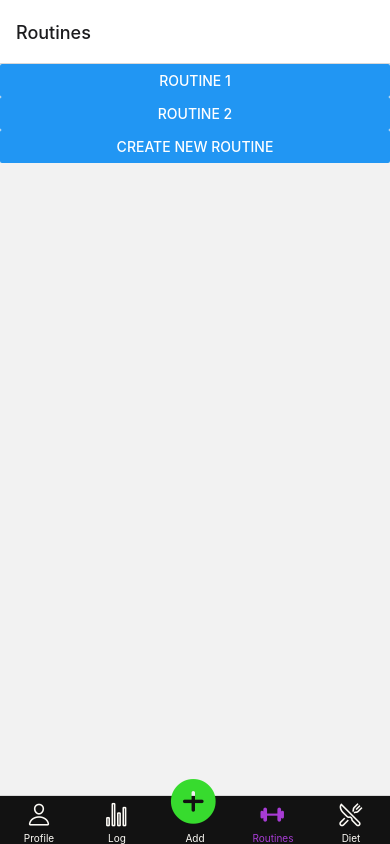
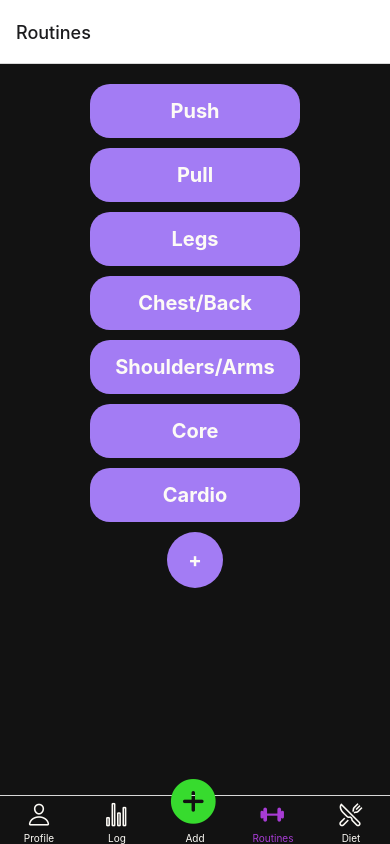
Before and after one commit to ryansevidal/FitnessTrackerApp, a React Native app: screen /Routines in a window 390 px wide. Built offline with nearby package versions, Linux system fonts and the light colour scheme.

Commit message:
routinesscreen styling changes

```diff
--- a/RoutineDetailScreen.js
+++ b/RoutineDetailScreen.js
@@ -2,13 +2,14 @@ import React from 'react';
 import { View, Text, Button } from 'react-native';
 import { deleteRoutine } from './routinesData'; // Adjust the import path
 
-const RoutineDetailScreen = ({ route }) => {
+const RoutineDetailScreen = ({ route, navigation }) => {
   const { routine } = route.params;
 
   const handleDelete = () => {
     // Call the deleteRoutine function from routinesData.js
     deleteRoutine(routine.title); // Make sure you imported the function
     // Navigate back to the RoutinesScreen or refresh the screen
+    navigation.goBack();
   };
 
   return (
--- a/RoutinesScreen.js
+++ b/RoutinesScreen.js
@@ -1,5 +1,5 @@
 import React, { useEffect, useState } from 'react';
-import { ScrollView, Button, StyleSheet } from 'react-native';
+import { View, ScrollView, TouchableOpacity, StyleSheet, Text } from 'react-native';
 import { getPreexistingRoutines, getAllRoutines } from './routinesData';
 
 const RoutinesScreen = ({ navigation }) => {
@@ -29,16 +29,24 @@ const RoutinesScreen = ({ navigation }) => {
   };
 
   return (
-    <ScrollView>
-      {allRoutines.map((routine, index) => (
-        <Button
-          key={index}
-          title={routine.title}
-          onPress={() => navigateToRoutineDetail(routine)}
-        />
-      ))}
-      <Button title="Create New Routine" onPress={navigateToCreateRoutine} />
-    </ScrollView>
+    <View style={styles.container}>
+        <ScrollView>
+        {allRoutines.map((routine, index) => (
+          <TouchableOpacity
+            style={styles.textWrapper}
+            onPress={() => navigateToRoutineDetail(routine)}
+          >
+            <Text style={styles.buttonText}>{routine.title}</Text>
+          </TouchableOpacity>
+        ))}
+        <TouchableOpacity
+          style={[styles.textWrapper, styles.addButton]}
+          onPress={navigateToCreateRoutine}
+        >
+          <Text style={styles.buttonText}>+</Text>
+        </TouchableOpacity>
+      </ScrollView>
+    </View>
   );
 };
 
@@ -49,48 +57,29 @@ const styles = StyleSheet.create({
       paddingBottom: 0, // Adjust this value to extend to the navigation bar
       backgroundColor: '#121212',
     },
-    headerContainer: {
-      flex: 1,
-      padding: 0,
-      backgroundColor: '#121212',
-    },
-    scrollContent: {
-      flexGrow: 1,
-      paddingVertical: 70,
-      justifyContent: 'flex-start',
-      paddingTop: 30,
-    },
-    headerWrapper: {
-      alignItems: 'center',
-      marginTop: 0,
-      marginBottom: 20,
-    },
-    headerText: {
-      color: '#ffffff',
-      fontSize: 32,
-      fontWeight: 'bold',
-    },
     textWrapper: {
+      width: '60%',
       backgroundColor: '#a37cf4',
-      padding: 10,
+      padding: 5,
       borderRadius: 20,
       marginBottom: 10,
+      alignSelf: 'center',
       alignItems: 'center',
       justifyContent: 'center',
     },
-    text: {
-      color: '#fdfbf6',
-      fontSize: 24,
-      fontWeight: 'bold',
-      marginBottom: 10,
-    },
     buttonText: {
       color: '#fdfbf6',
-      fontSize: 24,
+      fontSize: 20,
       fontWeight: 'bold',
       marginBottom: 10,
       marginTop: 10,
     },
+    addButton: {
+        backgroundColor: '#a37cf4',
+        width: 56,
+        height: 56,
+        borderRadius: 28,
+      },
 });
 
 export default RoutinesScreen;
@@ -454,23 +443,23 @@ export default RoutinesScreen;
 //       fontSize: 18,
 //       marginBottom: 10,
 //     },
-//     plusButton: {
-//       width: 56,
-//       height: 56,
-//       borderRadius: 28,
-//       backgroundColor: '#a37cf4', // Change to your desired color
-//       justifyContent: 'center',
-//       alignItems: 'center',
-//       elevation: 5,
-//       marginBottom: 10,
-//       marginLeft: 'auto', // This will center the button horizontally
-//       marginRight: 'auto', // This will center the button horizontally
-//     },
-//     plusButtonText: {
-//       color: 'white',
-//       fontSize: 24,
-//       fontWeight: 'bold',
-//     },
+    // plusButton: {
+    //   width: 56,
+    //   height: 56,
+    //   borderRadius: 28,
+    //   backgroundColor: '#a37cf4', // Change to your desired color
+    //   justifyContent: 'center',
+    //   alignItems: 'center',
+    //   elevation: 5,
+    //   marginBottom: 10,
+    //   marginLeft: 'auto', // This will center the button horizontally
+    //   marginRight: 'auto', // This will center the button horizontally
+    // },
+    // plusButtonText: {
+    //   color: 'white',
+    //   fontSize: 24,
+    //   fontWeight: 'bold',
+    // },
 //     input: {
 //       height: 40,
 //       margin: 12,
--- a/routinesData.js
+++ b/routinesData.js
@@ -1,7 +1,11 @@
 const preexistingRoutines = [
-    { title: 'Routine 1', exercises: ['Exercise 1', 'Exercise 2'] },
-    { title: 'Routine 2', exercises: ['Exercise 3', 'Exercise 4'] },
-    // ... other preexisting routines
+    { title: 'Push', exercises: ['Bench Press', 'Shoulder Press', 'Dips', 'Incline Dumbell Press', 'Lateral Raises', 'Tricep Pulldown'] },
+    { title: 'Pull', exercises: ['Lat Pull Down', 'Seated Cable Rows', 'Face Pulls', 'Preacher Curls', 'Hammer Curls'] },
+    { title: 'Legs', exercises: ['Squats', 'Romanian Deadlifts', 'Leg Extension', 'Glute Bridges', 'Hamstring Curls', 'Calf Raises'] },
+    { title: 'Chest/Back', exercises: ['Superset: Incline DB Press, Incline DB Row', 'Dips', 'Wide Grip Lat Pulldown', 'Kneeling SA Lat Row', 'Superset: DB Bench Press, DB Shrugs', 'Cable Flies', 'Cable Low Row'] },
+    { title: 'Shoulders/Arms', exercises: ['Superset: DB Shoulder Pressm, DB Incline Rear Delt Row', 'Superset: Cable Lat Raise, Behind Back Cable Curl', 'Superset: Cable Cross Body Tricep Pushdown, Cable Rear Delt Flies', 'Superset: DB Spider Curl, SA DB Overhead Extension', 'Superset: Cross Body DB Hammer Curl, DB Lat Raise', 'Reverse Curls', 'Wrist Curls'] },
+    { title: 'Core', exercises: [''] },
+    { title: 'Cardio', exercises: [''] },
   ];
 
 // Initializes an array to hold all routines, including the preexisting ones
```
